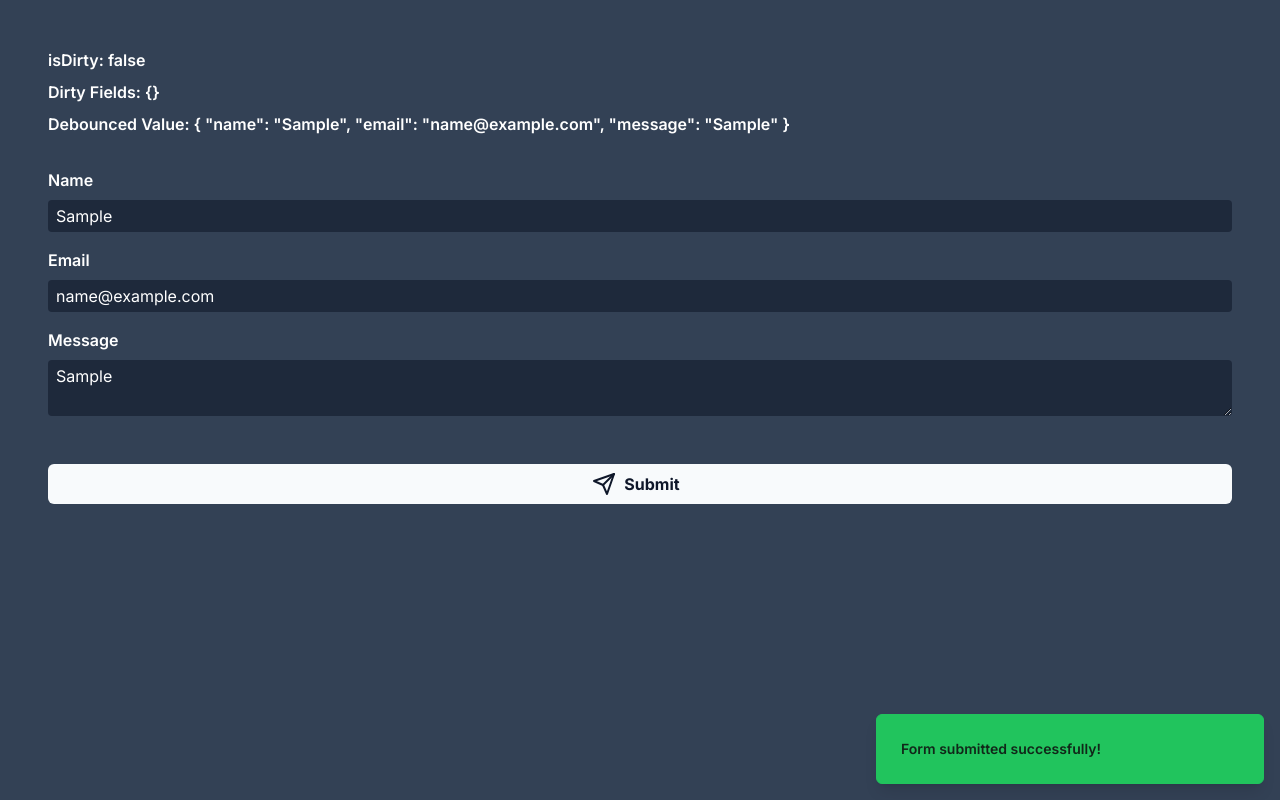
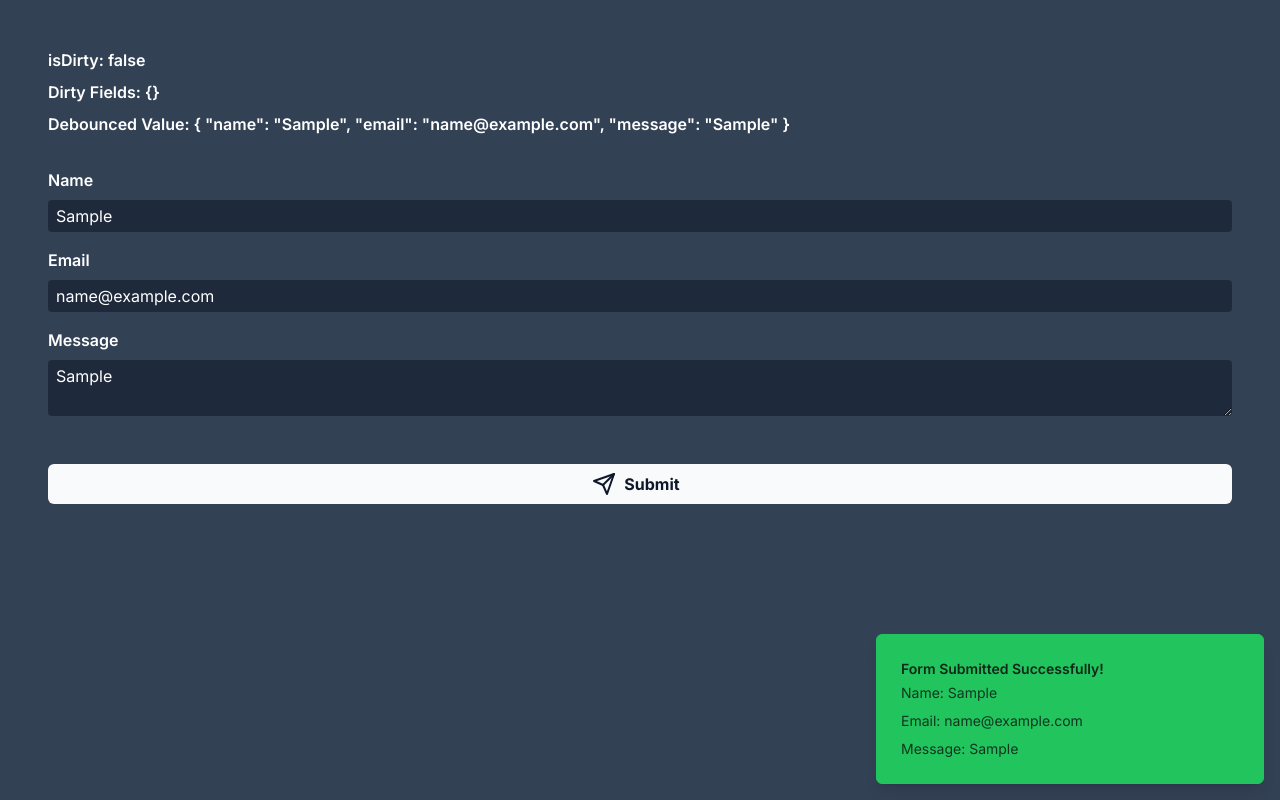
Before and after one commit to SBL-Technology-Solutions/react-hook-form-conditional-fields, a Next.js app: page / in a window 1280 px wide. Both pictures are taken after typing "Sample", "name@example.com", "Sample" into the empty fields and a click on the button "Submit". Built offline with nearby package versions, Linux system fonts and the light colour scheme.

Commit message:
Add noValidate to form to ignore the browsers validation errors and only use zod and react hook forms, update toast titles to be consistent and add submitted form state to Toast

```diff
--- a/app/components/AutoSaveForm.tsx
+++ b/app/components/AutoSaveForm.tsx
@@ -52,7 +52,7 @@ export const AutoSaveForm = () => {
     await mockedAPICall(2000);
     toast({
       variant: "success",
-      title: "Autosaved Form",
+      title: "Form AutoSaved Successfully!",
       description: (
         <div className="flex flex-col gap-2 text-sm">
           {Object.entries(debouncedValue).map(([key, value]) => (
@@ -72,7 +72,19 @@ export const AutoSaveForm = () => {
     setSubmittingOrSaving("Submitting");
     setIsLoading(true);
     await mockedAPICall(2000);
-    toast({ variant: "success", title: "Form submitted successfully!" });
+    toast({
+      variant: "success",
+      title: "Form Submitted Successfully!",
+      description: (
+        <div className="flex flex-col gap-2 text-sm">
+          {Object.entries(data).map(([key, value]) => (
+            <span key={key}>
+              {key.charAt(0).toUpperCase() + key.slice(1)}: {value}
+            </span>
+          ))}
+        </div>
+      ),
+    });
     reset({ ...data });
     setIsLoading(false);
   };
@@ -88,6 +100,7 @@ export const AutoSaveForm = () => {
       <form
         className="flex flex-col gap-4 py-8"
         onSubmit={handleSubmit(onSubmit)}
+        noValidate
       >
         <div className="flex flex-col gap-2">
           <label className="text-white font-semibold" htmlFor="name">
```
